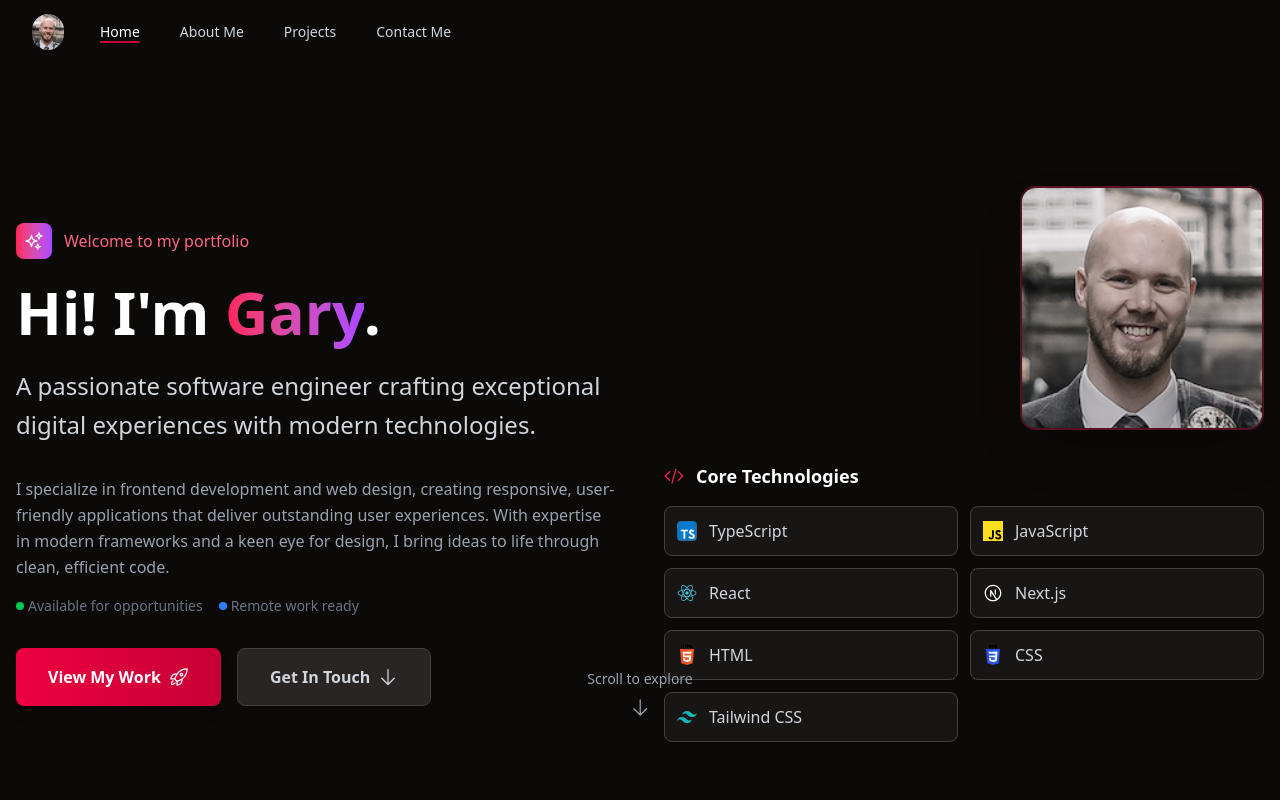
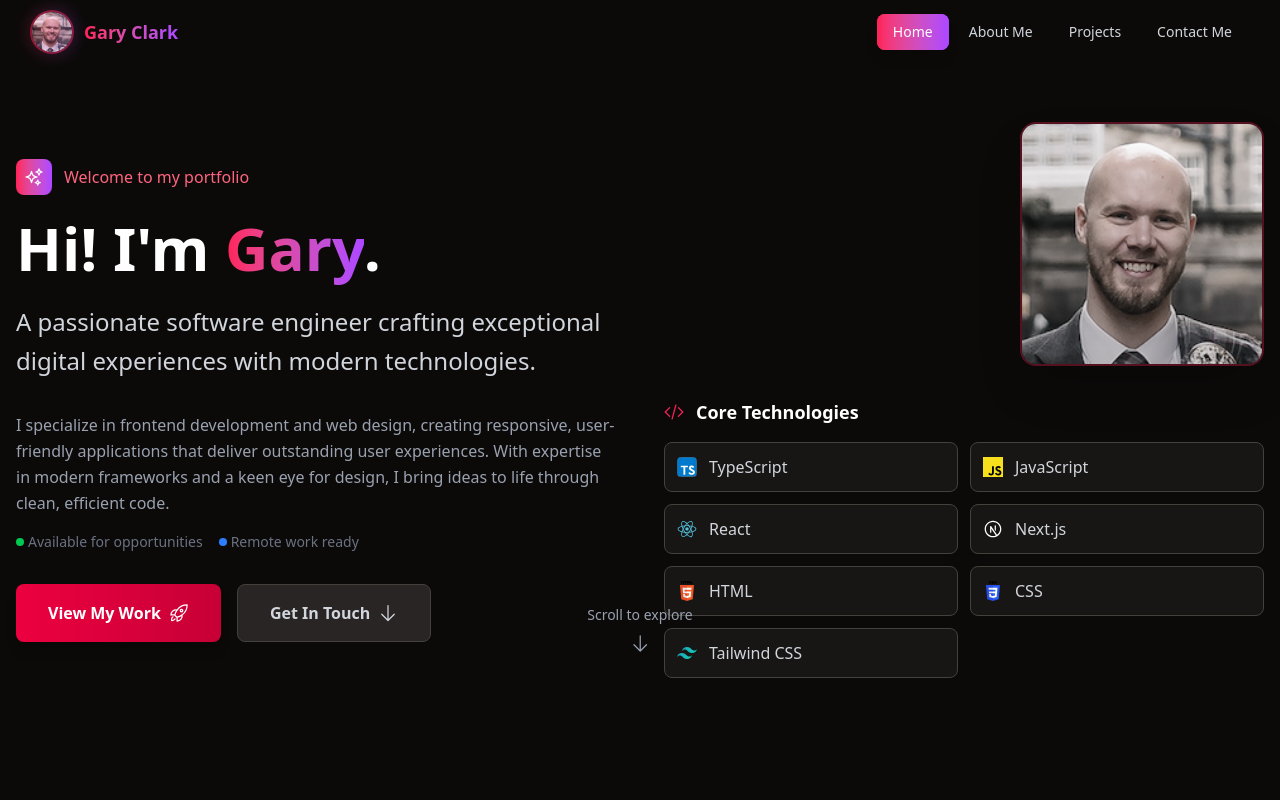
Before and after one commit to Gclark04432/portfolio-site, a Next.js app: page / in a window 1280 px wide. Shown: the top 800 px of the page. Built offline with nearby package versions, Linux system fonts and the light colour scheme.

Commit message:
Updates navbar to match new style

```diff
--- a/src/app/navbar.tsx
+++ b/src/app/navbar.tsx
@@ -10,6 +10,7 @@ import { NavItem } from '@/types';
 import { useScroll, useMotionValueEvent } from 'framer-motion';
 import { useDispatch, useSelector } from 'react-redux';
 import { update } from '@/features/nav/navSlice';
+import { motion, AnimatePresence } from 'framer-motion';
 
 const navigation: NavItem[] = [
   { name: 'Home', href: '#home', current: true },
@@ -27,9 +28,9 @@ export const NavBar = () => {
   const { scrollY } = useScroll();
 
   useMotionValueEvent(scrollY, 'change', (latest) => {
-    if (latest > 70 && atTopOfPage) {
+    if (latest > 50 && atTopOfPage) {
       setAtTopOfPage(false);
-    } else if (latest < 70) {
+    } else if (latest < 50) {
       setAtTopOfPage(true);
     }
   });
@@ -41,65 +42,96 @@ export const NavBar = () => {
     dispatch(update(newNav.name));
   };
 
-  const defaultClasses = 'w-full px-2 sm:px-6 lg:px-8';
-
-  const navbarClasses = atTopOfPage
-    ? `${defaultClasses} bg-stone-950`
-    : `${defaultClasses} fixed rounded-full w-lg inset-x-0 mx-auto border border-rose-700 grayscale-75 bg-stone-950 hover:grayscale-0 hidden md:flex`;
-
   return (
-    <Disclosure as='nav' className='z-100 w-screen bg-stone-950'>
-      {!atTopOfPage && <div className='h-16'></div>}
-      <div className={navbarClasses}>
-        <div className='relative flex h-16 items-center justify-between'>
-          <div className='absolute inset-y-0 left-0 flex items-center sm:hidden'>
-            {/* Mobile menu button*/}
-            <DisclosureButton className='group relative inline-flex items-center justify-center rounded-md p-2 text-gray-400 hover:bg-stone-800 hover:text-white focus:ring-2 focus:ring-white focus:outline-hidden focus:ring-inset'>
-              <span className='absolute -inset-0.5' />
-              <span className='sr-only'>Open main menu</span>
-              <Bars3Icon
-                aria-hidden='true'
-                className='block w-6 group-data-open:hidden'
-              />
-              <XMarkIcon
-                aria-hidden='true'
-                className='hidden w-6 group-data-open:block'
-              />
-            </DisclosureButton>
-          </div>
-          <div className='flex flex-1 items-center justify-end sm:items-stretch sm:justify-start'>
-            <div className='flex shrink-0 items-center'>
+    <AnimatePresence>
+      <motion.nav
+        initial={{ y: -100 }}
+        animate={{ y: 0 }}
+        transition={{ duration: 0.5 }}
+        className={`fixed top-0 z-50 w-full transition-all duration-300 ${
+          atTopOfPage
+            ? 'bg-transparent'
+            : 'border-b border-rose-500/20 bg-stone-950/95 backdrop-blur-md'
+        }`}
+      >
+        <div className='mx-auto max-w-7xl px-4 sm:px-6 lg:px-8'>
+          <div className='flex h-16 items-center justify-between'>
+            {/* Logo/Profile Section */}
+            <motion.div
+              initial={{ opacity: 0, x: -20 }}
+              animate={{ opacity: 1, x: 0 }}
+              transition={{ duration: 0.5, delay: 0.2 }}
+              className='flex items-center space-x-3'
+            >
+              <div className='relative'>
                 <img
                   alt='Gary Clark'
                   src='/images/profile.png'
-                className='size-8 h-auto rounded-full'
+                  className='h-10 w-10 rounded-full ring-2 ring-rose-500/50 transition-all duration-300 hover:ring-rose-500'
                 />
+                <div className='absolute -inset-1 rounded-full bg-gradient-to-r from-rose-500 to-purple-500 opacity-20 blur-sm'></div>
               </div>
-            <div className='hidden sm:ml-6 sm:block'>
-              <div className='flex space-x-4'>
-                {navigation.map((item) => (
-                  <a
+              <span className='hidden bg-gradient-to-r from-rose-500 to-purple-500 bg-clip-text text-lg font-semibold text-transparent sm:block'>
+                Gary Clark
+              </span>
+            </motion.div>
+
+            {/* Desktop Navigation */}
+            <div className='hidden md:block'>
+              <div className='flex items-center space-x-1'>
+                {navigation.map((item, index) => (
+                  <motion.a
                     key={item.name}
                     href={item.href}
                     onClick={() => handleNavChange(item)}
-                    aria-current={location == item.name ? 'page' : undefined}
+                    initial={{ opacity: 0, y: -20 }}
+                    animate={{ opacity: 1, y: 0 }}
+                    transition={{ duration: 0.5, delay: 0.3 + index * 0.1 }}
+                    aria-current={location === item.name ? 'page' : undefined}
                     className={classNames(
-                      location == item.name
-                        ? 'text-white underline decoration-rose-700 decoration-2 underline-offset-4'
-                        : 'text-gray-300 hover:bg-stone-800 hover:text-white',
-                      'rounded-md px-3 py-2 text-sm font-medium',
+                      location === item.name
+                        ? 'bg-gradient-to-r from-rose-500 to-purple-500 text-white shadow-lg'
+                        : 'text-gray-300 hover:bg-stone-800/50 hover:text-white',
+                      'relative rounded-lg px-4 py-2 text-sm font-medium transition-all duration-300 hover:scale-105',
                     )}
                   >
                     {item.name}
-                  </a>
+                    {location === item.name && (
+                      <motion.div
+                        layoutId='activeTab'
+                        className='absolute inset-0 -z-10 rounded-lg bg-gradient-to-r from-rose-500 to-purple-500'
+                        transition={{
+                          type: 'spring',
+                          bounce: 0.2,
+                          duration: 0.6,
+                        }}
+                      />
+                    )}
+                  </motion.a>
                 ))}
               </div>
             </div>
-          </div>
-        </div>
-      </div>
 
-      <DisclosurePanel className='sm:hidden'>
+            {/* Mobile menu button */}
+            <div className='md:hidden'>
+              <Disclosure>
+                {({ open }) => (
+                  <div>
+                    <DisclosureButton className='relative inline-flex items-center justify-center rounded-lg p-2 text-gray-300 transition-all duration-300 hover:bg-stone-800/50 hover:text-white'>
+                      <span className='sr-only'>Open main menu</span>
+                      <motion.div
+                        animate={{ rotate: open ? 180 : 0 }}
+                        transition={{ duration: 0.2 }}
+                      >
+                        {open ? (
+                          <XMarkIcon className='h-6 w-6' />
+                        ) : (
+                          <Bars3Icon className='h-6 w-6' />
+                        )}
+                      </motion.div>
+                    </DisclosureButton>
+
+                    <DisclosurePanel className='absolute top-full right-0 left-0 border-b border-rose-500/20 bg-stone-950/95 backdrop-blur-md'>
                       <div className='space-y-1 px-2 pt-2 pb-3'>
                         {navigation.map((item) => (
                           <DisclosureButton
@@ -107,12 +139,14 @@ export const NavBar = () => {
                             as='a'
                             href={item.href}
                             onClick={() => handleNavChange(item)}
-              aria-current={location == item.name ? 'page' : undefined}
+                            aria-current={
+                              location === item.name ? 'page' : undefined
+                            }
                             className={classNames(
-                location == item.name
-                  ? 'bg-gray-900 text-white'
-                  : 'text-gray-300 hover:bg-gray-700 hover:text-white',
-                'block rounded-md px-3 py-2 text-base font-medium',
+                              location === item.name
+                                ? 'bg-gradient-to-r from-rose-500 to-purple-500 text-white'
+                                : 'text-gray-300 hover:bg-stone-800/50 hover:text-white',
+                              'block rounded-lg px-3 py-2 text-base font-medium transition-all duration-300',
                             )}
                           >
                             {item.name}
@@ -120,6 +154,13 @@ export const NavBar = () => {
                         ))}
                       </div>
                     </DisclosurePanel>
+                  </div>
+                )}
               </Disclosure>
+            </div>
+          </div>
+        </div>
+      </motion.nav>
+    </AnimatePresence>
   );
 };
```
Lines whose indentation alone changed are shown as unchanged.
